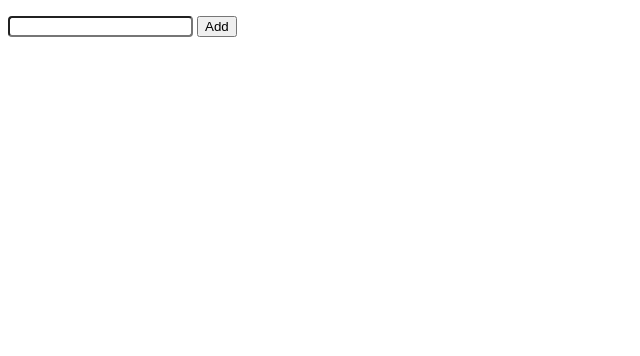
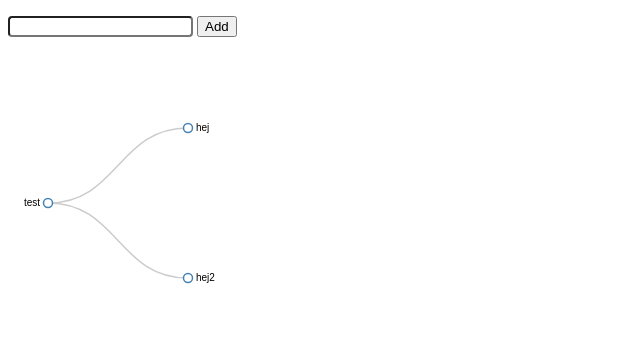
Before and after one commit to samedii/GoogleVisual, a plain HTML site: page index.html in a window 1280 px wide. Shown: the whole page, without its empty margins (0-640 px from the left). Drawn offline with Linux system fonts and the light colour scheme.

```diff
--- a/index.html
+++ b/index.html
@@ -47,13 +47,12 @@
         var resultsList = googleVisual.resultsList.init("#mysearch-results");
 
         resultsList.listenToSearchList(searchList);
-        //resultsList.listenTo(search);
 
-        /*var pathGraph = googleVisual.graphs.path.init("#myPathGraph");
+        var pathGraph = googleVisual.graphs.path.init("#myPathGraph");
         pathGraph.show({
             name: "test",
             children: [{name: "hej"}, {name: "hej2"}]
-        });*/
+        });
     });
     </script>
 
```
